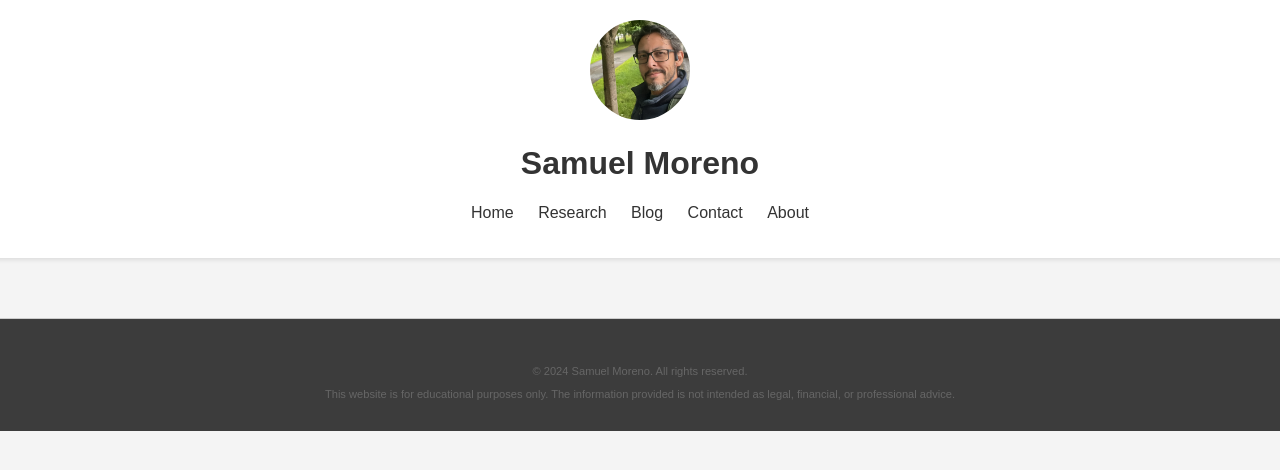
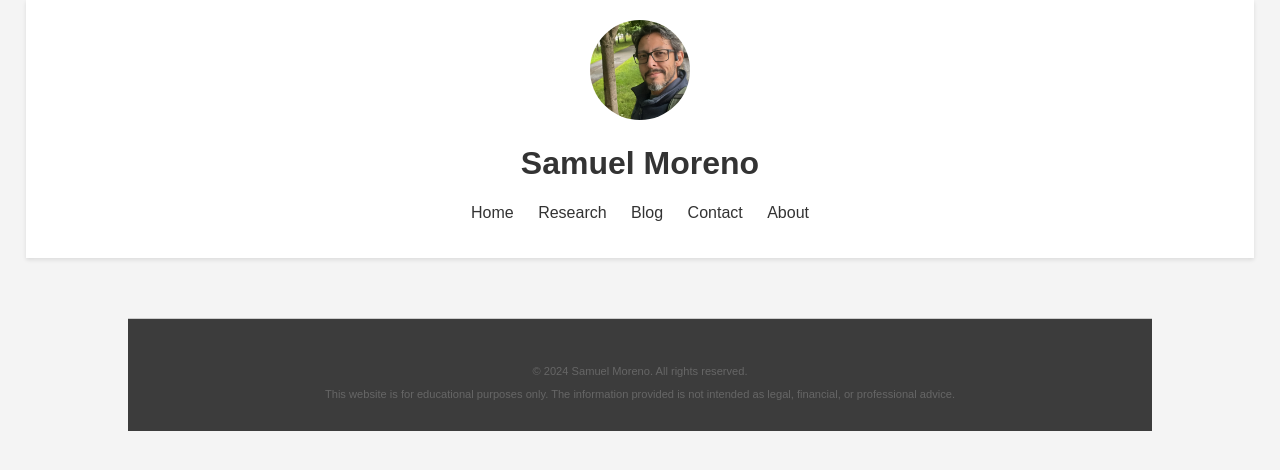
Before and after one commit to GregSom-MSc/GregSom-MSc.github.io, a Jekyll site: the page built from home.md, in a window 1280 px wide. Shown: the top 470 px of the page. Built offline with Jekyll 4.4.1, drawn with Linux system fonts in a browser that asks for light colours.

Commit message:
added padding 10%

```diff
--- a/assets/css/style.css
+++ b/assets/css/style.css
@@ -4,7 +4,7 @@
     background-color: #f4f4f4;
     color: #333;
     margin: 0;
-    padding: 0;
+    padding: 0 10%;
     display: flex;
     flex-direction: column;
     align-items: center;
```
